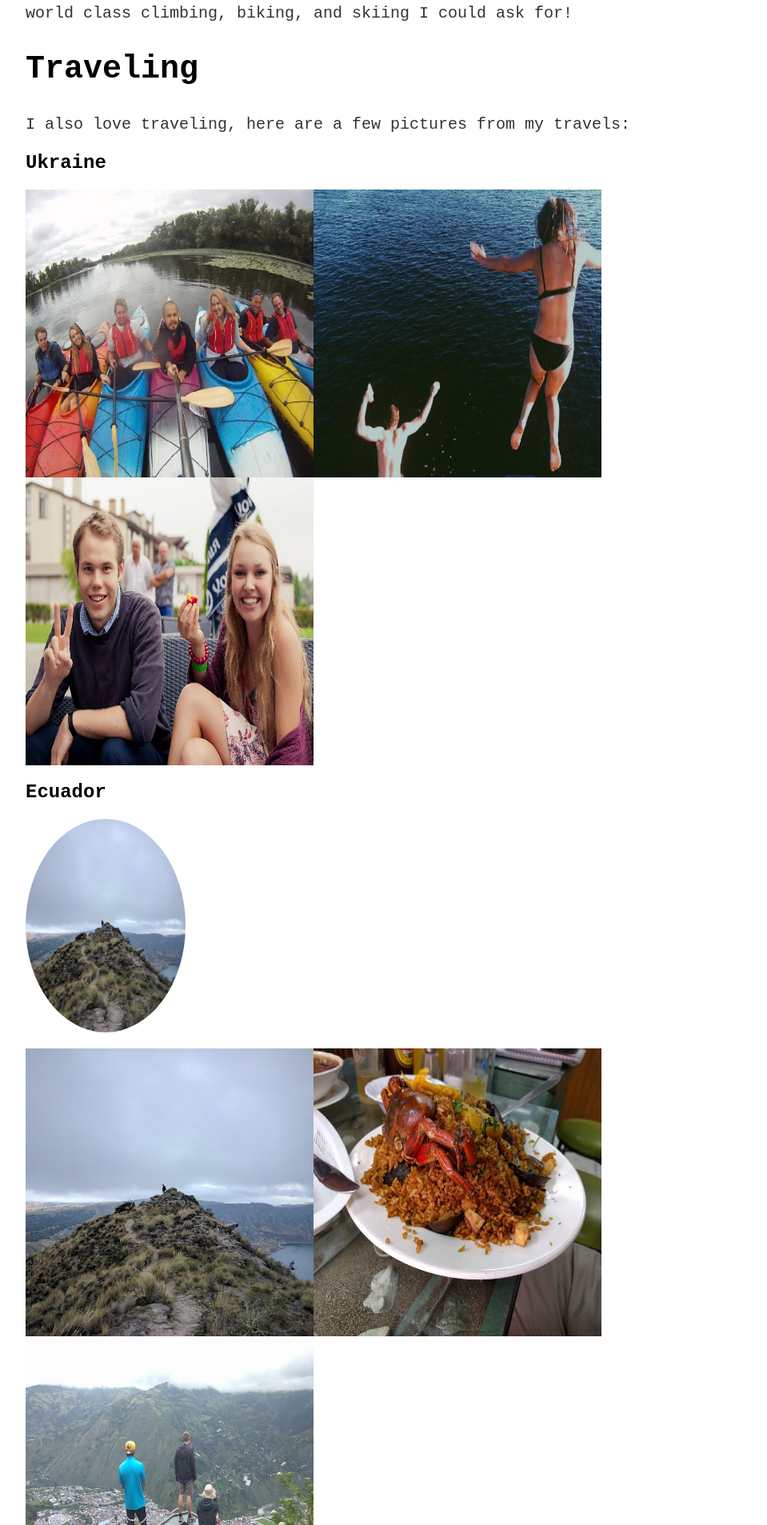
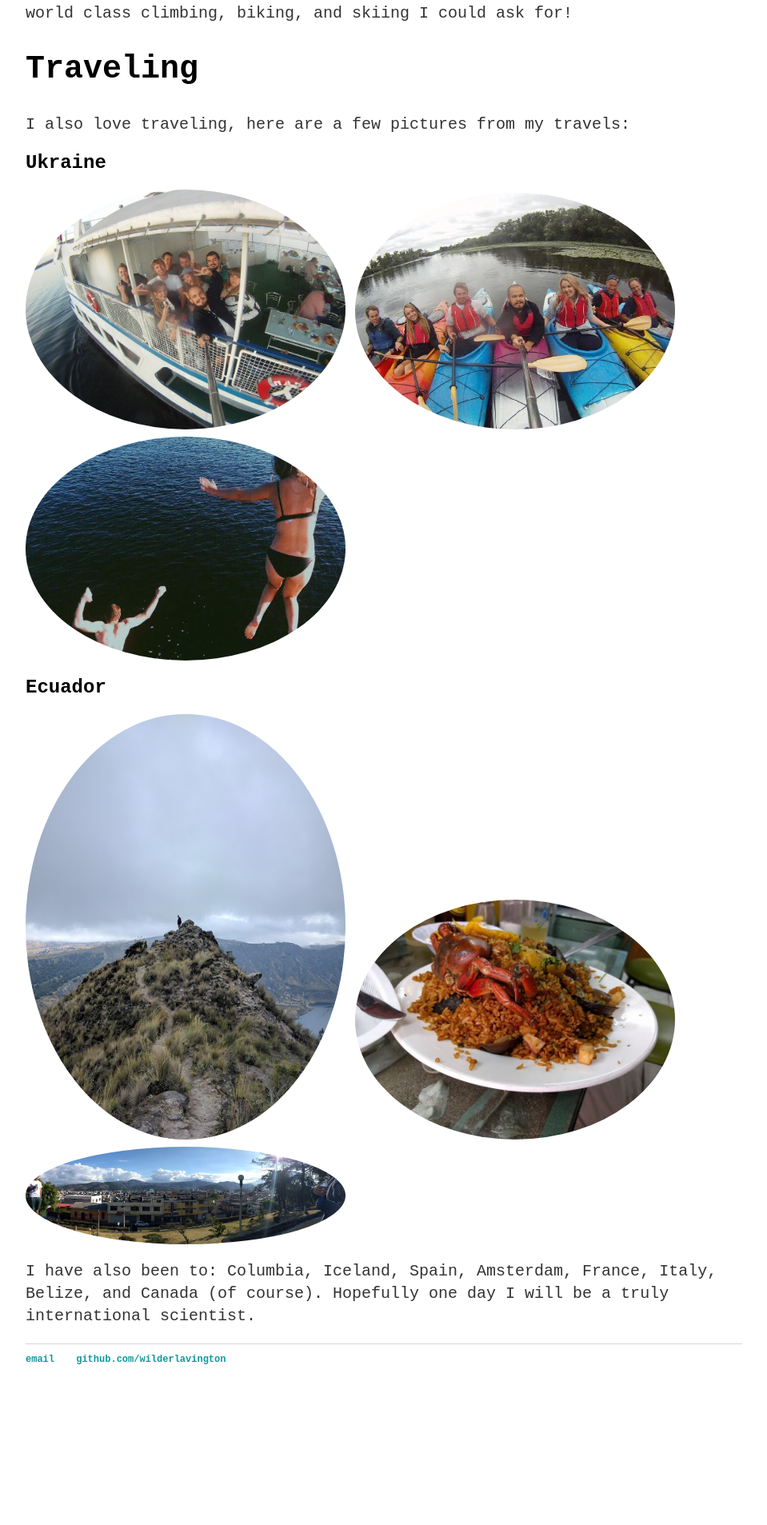
Before and after one commit to WilderLavington/old_web_page, a Jekyll site: the page built from about/index.md, in a window 1280 px wide. Shown: the part 830-2737 px from the top of the page at 80% size, without its empty margins (160-1119 px from the left). Built offline with Jekyll 4.4.1, drawn with Linux system fonts in a browser that asks for light colours; our own code applies the rules of GitHub Pages for plain Markdown files; after the commit the page ends 2597 px from its top, so only the background shows below that.

Commit message:
Update index.md

```diff
--- a/about/index.md
+++ b/about/index.md
@@ -9,12 +9,13 @@ For anyone who has visited the peoples republic of Boulder, my disposition and h
 I also love traveling, here are a few pictures from my travels:
 
 ## Ukraine
-
-<img src="/assets/ukraine/ukraine2.jpg"  width="360" height="360"><img src="/assets/ukraine/ukraine3.jpg"  width="360" height="360"><img src="/assets/ukraine/ukraine4.jpg"  width="360" height="360">
+<a href="url"><img src="https://wilderlavington.github.io/assets/ukraine/ukraine1.jpg" height="auto" width="400" style="border-radius:50%"></a>
+<a href="url"><img src="https://wilderlavington.github.io/assets/ukraine/ukraine2.jpg" height="auto" width="400" style="border-radius:50%"></a>
+<a href="url"><img src="https://wilderlavington.github.io/assets/ukraine/ukraine3.jpg" height="auto" width="400" style="border-radius:50%"></a>
 
 ## Ecuador
-<a href="url"><img src="https://wilderlavington.github.io/assets/ecuador/ecuador1.jpg" height="auto" width="200" style="border-radius:50%"></a>
-
-<img src="/assets/ecuador/ecuador1.jpg"  width="360" height="360"><img src="/assets/ecuador/ecuador2.jpg"  width="360" height="360"><img src="/assets/ecuador/ecuador4.jpg"  width="360" height="360">
+<a href="url"><img src="https://wilderlavington.github.io/assets/ecuador/ecuador1.jpg" height="auto" width="400" style="border-radius:50%"></a>
+<a href="url"><img src="https://wilderlavington.github.io/assets/ecuador/ecuador2.jpg" height="auto" width="400" style="border-radius:50%"></a>
+<a href="url"><img src="https://wilderlavington.github.io/assets/ecuador/ecuador3.jpg" height="auto" width="400" style="border-radius:50%"></a>
 
 I have also been to: Columbia, Iceland, Spain, Amsterdam, France, Italy, Belize, and Canada (of course). Hopefully one day I will be a truly international scientist.
```
